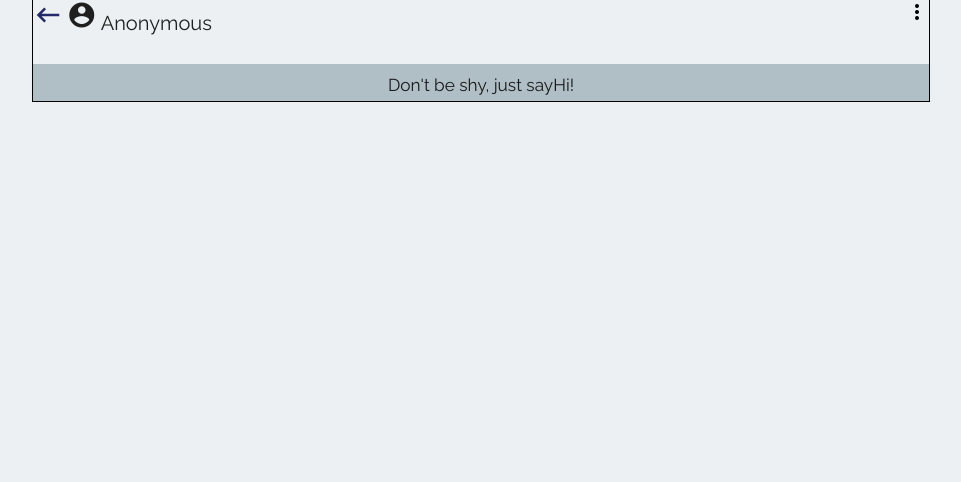
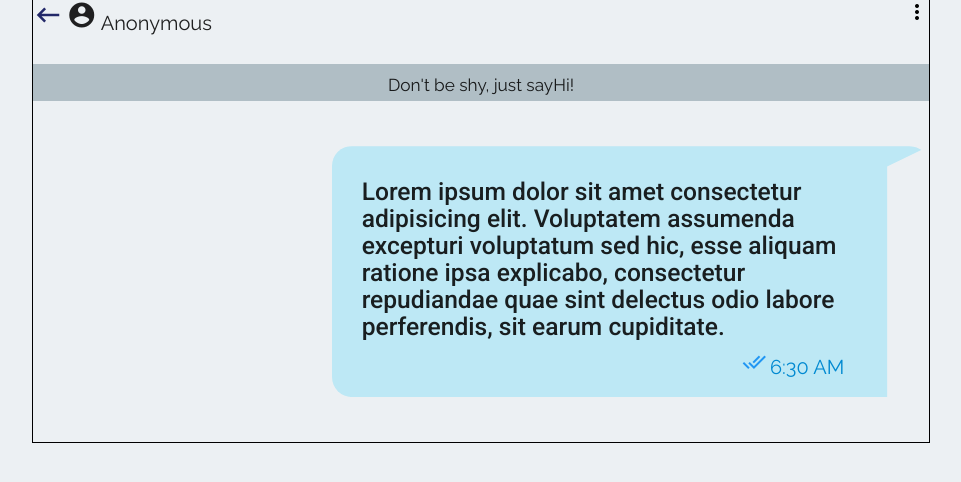
Before and after one commit to Ghidyon/sayhi-app, a PHP site: page /chat.html in a window 1280 px wide. Shown: the top 482 px of the page, without its empty margins (159-1120 px from the left). Run offline with PHP 8.4, Linux system fonts and the light colour scheme.

Commit message:
added first chat

```diff
--- a/chat.html
+++ b/chat.html
@@ -29,6 +29,24 @@
                 <h6>Don't be shy, just sayHi!</h6>
             </div>
 
+            <!-- Chat Messages -->
+
+            <div class="col s8 offset-s4 sender-box lightBlue chat-margin">
+                <div class="col s12">
+                    <h5>
+                        Lorem ipsum dolor sit amet consectetur adipisicing elit. Voluptatem assumenda excepturi
+                        voluptatum
+                        sed hic, esse aliquam ratione ipsa explicabo, consectetur repudiandae quae sint delectus odio
+                        labore
+                        perferendis, sit earum cupiditate.
+                    </h5>
+                </div>
+                <div class="col s3 offset-s9 blue-text">
+                    <i class="material-icons">done_all</i>
+                    <span class="chat-time">6:30 AM</span>
+                </div>
+
+            </div>
         </div>
     </div>
 
--- a/css/style.css
+++ b/css/style.css
@@ -258,6 +258,21 @@ textarea.materialize-textarea:focus.valid ~ .helper-text:after, .select-wrapper.
     font-size: 30px;
 }
 
+.sender-box {
+    clip-path: polygon(100% 0, 93% 8%, 93% 100%, 0 100%, 0 0);
+    border-radius: 20px;
+    padding: 1rem 4rem 1rem 2rem !important;
+}
+
+.chat-time {
+    color: #0089D1;
+}
+
+h5 {
+    font-family: Roboto;
+    font-weight: 400;
+}
+
 /* Utilities */
 .white:hover {
     background: #7BD1EC !important;
@@ -343,6 +358,10 @@ textarea.materialize-textarea:focus.valid ~ .helper-text:after, .select-wrapper.
     margin-bottom: 3rem;
 }
 
+.chat-margin {
+    margin: 3rem 0;
+}
+
 @media only screen and (max-width: 1200px) {
     .place-center {
         text-align: center;
--- a/index.html
+++ b/index.html
@@ -24,7 +24,7 @@
                             class="waves-effect waves-light btn lightBlue darkBlue-text rounded bold lr-padding">Sign
                             Up</a>
                     </li>
-                    <li><a href="#!"
+                    <li><a href="login.html"
                             class="waves-effect waves-light btn white darkBlue-text rounded bold lr-padding">Login</a>
                     </li>
                 </ul>
@@ -36,7 +36,8 @@
         <li><a href="signup.html" class="waves-effect waves-light btn darkBlue-text white rounded bold lr-padding">Sign
                 Up</a>
         </li>
-        <li><a href="#!" class="waves-effect waves-light btn darkBlue-text white rounded bold lr-padding">Login</a></li>
+        <li><a href="login.html"
+                class="waves-effect waves-light btn darkBlue-text white rounded bold lr-padding">Login</a></li>
     </ul>
 
     <!-- Content Section -->
```
